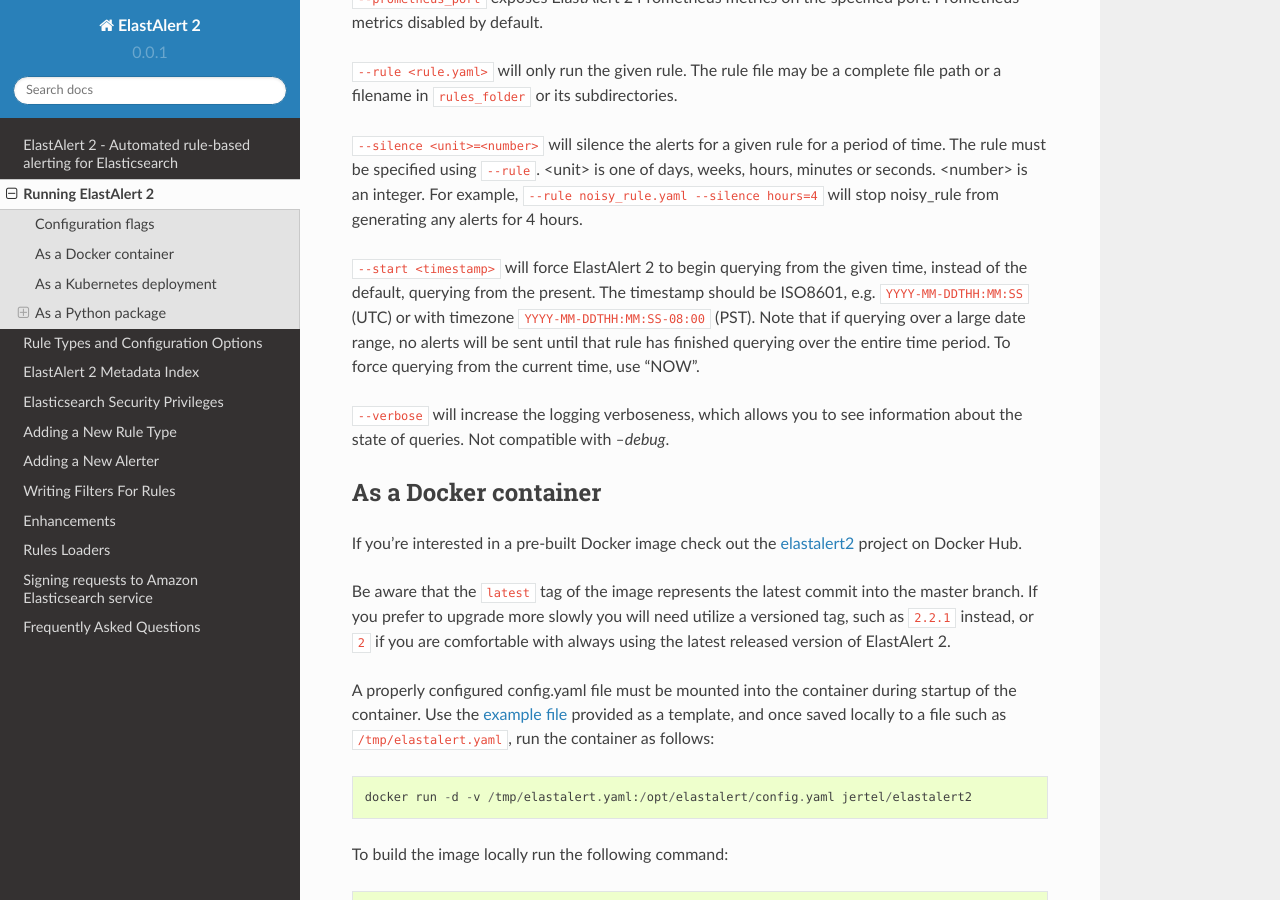
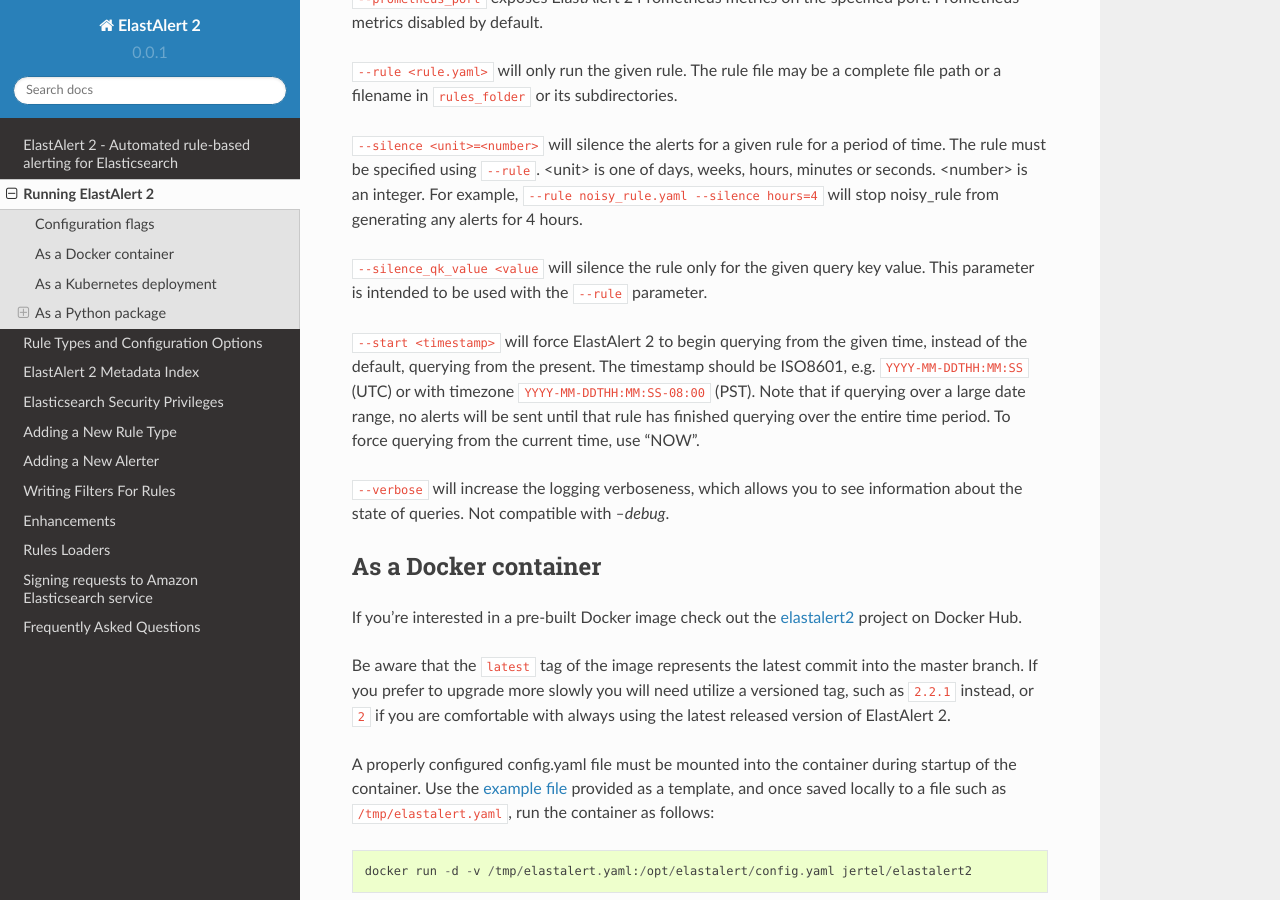
Before and after one commit to Yelp/elastalert, a Sphinx documentation site: the page built from docs/source/running_elastalert.rst, in a window 1280 px wide and 900 px high, scrolled down 963 px. Built offline with Sphinx 7.4.7 and the Read the Docs theme 2.0.0, drawn with Linux system fonts in a browser that asks for light colours.

Commit message:
Add missing show_ssl_warn and silence_qk_value params to docs

```diff
--- a/docs/source/ruletypes.rst
+++ b/docs/source/ruletypes.rst
@@ -268,6 +268,11 @@
 ``use_ssl``: Whether or not to connect to ``es_host`` using TLS. (Optional, boolean, default False)
 The environment variable ``ES_USE_SSL`` will override this field.
 
+ssl_show_warn
+^^^^^^^
+
+``ssl_show_warn``: Whether or not to show SSL/TLS warnings when ``verify_certs`` is disabled. (Optional, boolean, default True)
+
 verify_certs
 ^^^^^^^^^^^^
 
--- a/docs/source/running_elastalert.rst
+++ b/docs/source/running_elastalert.rst
@@ -55,6 +55,10 @@
 days, weeks, hours, minutes or seconds. <number> is an integer. For example,
 ``--rule noisy_rule.yaml --silence hours=4`` will stop noisy_rule from
 generating any alerts for 4 hours.
+
+``--silence_qk_value <value`` will silence the rule only for the given
+query key value. This parameter is intended to be used with the ``--rule``
+parameter.
 
 ``--start <timestamp>`` will force ElastAlert 2 to begin querying from the given
 time, instead of the default, querying from the present. The timestamp should be
```
